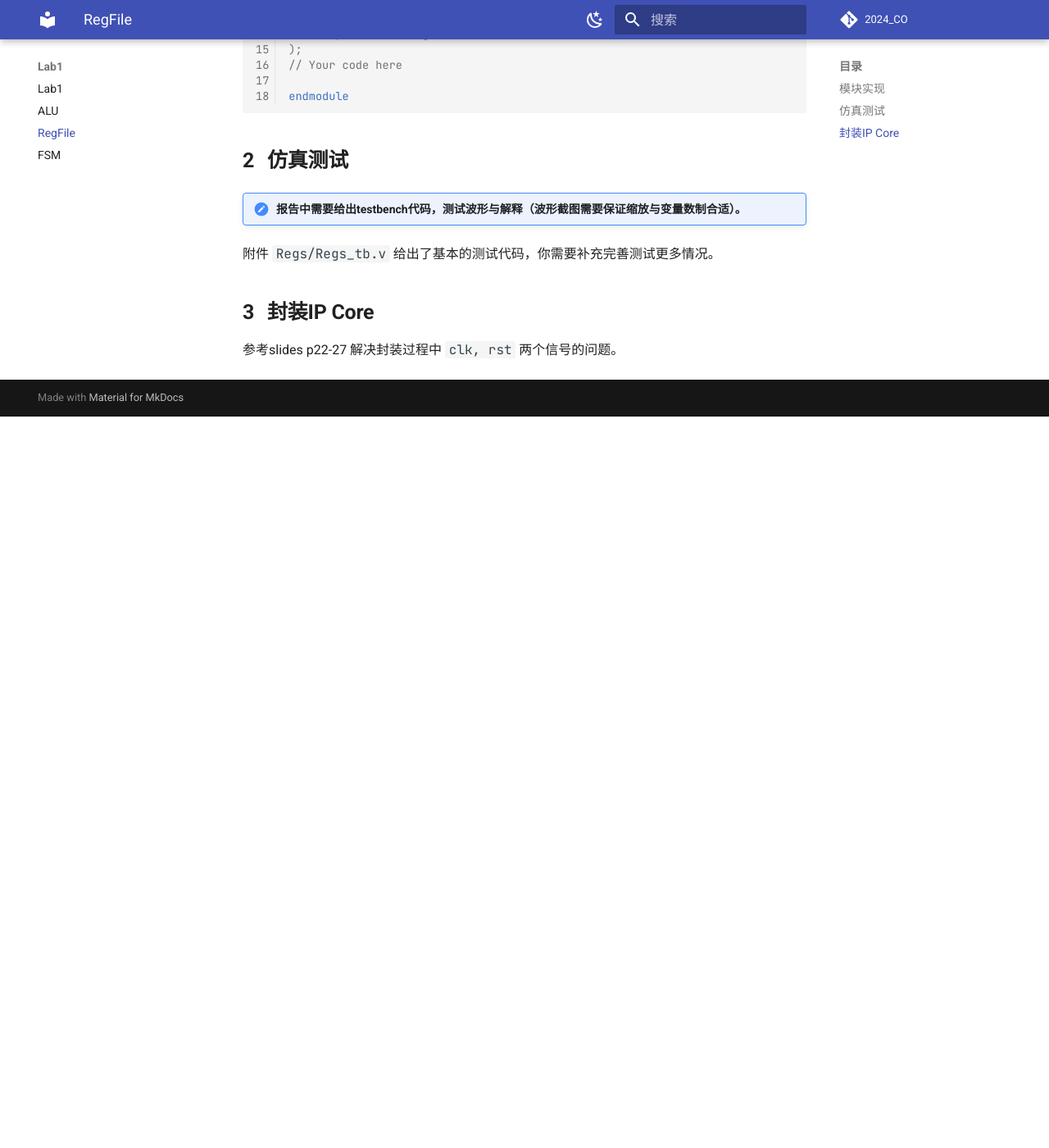
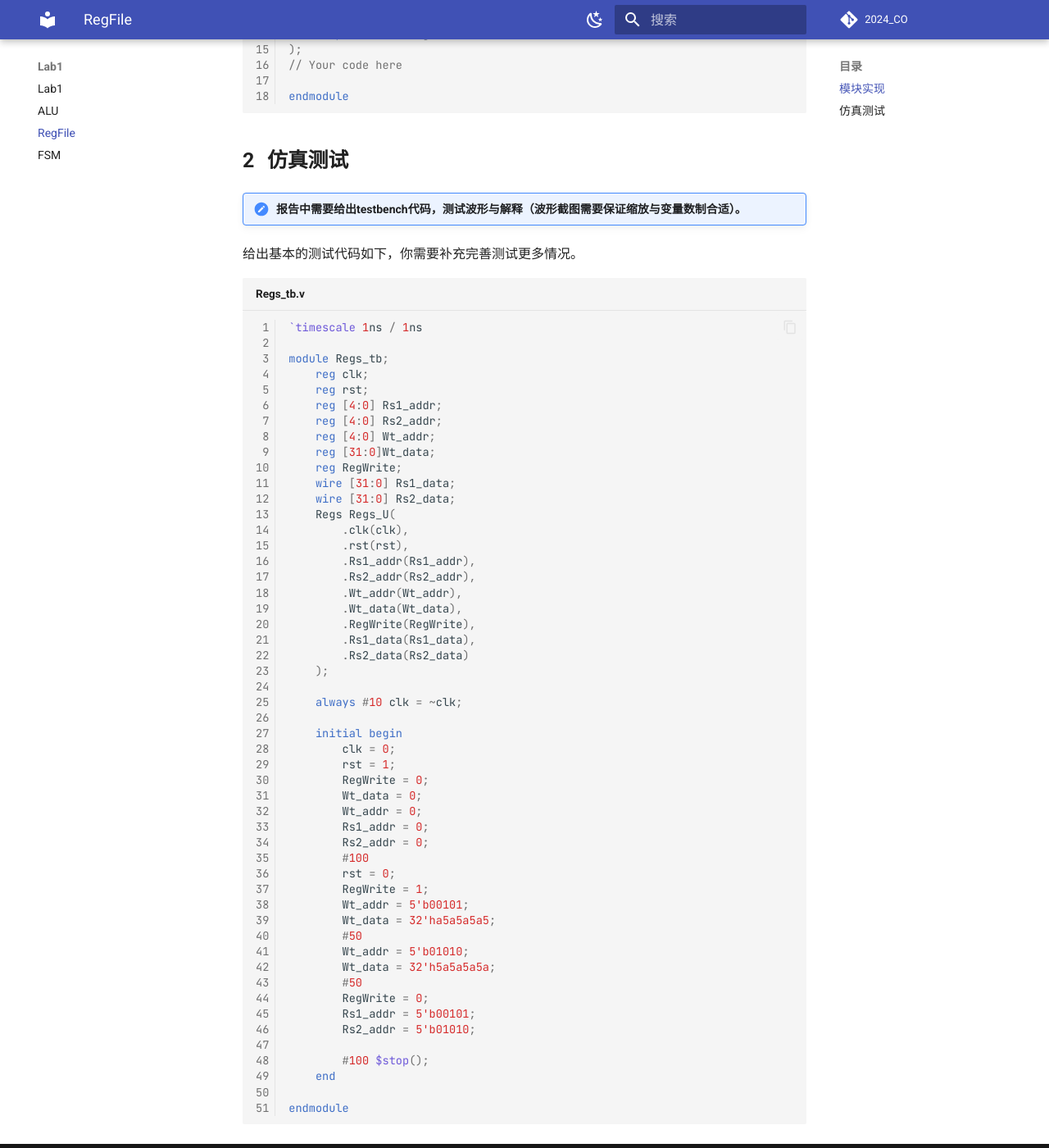
Before and after one commit to Guahao31/2024_CO, an MkDocs documentation site: the page built from docs/Lab1/ALU_RegFile/RegFile.md, in a window 1280 px wide and 1400 px high, scrolled down 989 px. Shown: the whole window at 82% size. Built offline with MkDocs 1.6.1 and Material for MkDocs 9.7.7, drawn with Linux system fonts in a browser that asks for light colours; a script that is not in the unit is left out; comment, search, counter and statistics services are not loaded; before the commit the page ends 1497 px from its top, so only the background shows below that.

Commit message:
docs: add tb code for Regs

````diff
--- a/docs/Lab1/ALU_RegFile/RegFile.md
+++ b/docs/Lab1/ALU_RegFile/RegFile.md
@@ -41,8 +41,58 @@ endmodule
 
 !!! note "报告中需要给出testbench代码，测试波形与解释（波形截图需要保证缩放与变量数制合适）。"
 
-附件 `Regs/Regs_tb.v` 给出了基本的测试代码，你需要补充完善测试更多情况。
+给出基本的测试代码如下，你需要补充完善测试更多情况。
 
-## 封装IP Core
+```verilog linenums="1" title="Regs_tb.v"
+`timescale 1ns / 1ns
 
-参考slides p22-27 解决封装过程中 `clk, rst` 两个信号的问题。
+module Regs_tb;
+    reg clk;
+    reg rst;
+    reg [4:0] Rs1_addr;
+    reg [4:0] Rs2_addr;
+    reg [4:0] Wt_addr;
+    reg [31:0]Wt_data;
+    reg RegWrite;
+    wire [31:0] Rs1_data;
+    wire [31:0] Rs2_data;
+    Regs Regs_U(
+        .clk(clk),
+        .rst(rst),
+        .Rs1_addr(Rs1_addr),
+        .Rs2_addr(Rs2_addr),
+        .Wt_addr(Wt_addr),
+        .Wt_data(Wt_data),
+        .RegWrite(RegWrite),
+        .Rs1_data(Rs1_data),
+        .Rs2_data(Rs2_data)
+    );
+
+    always #10 clk = ~clk;
+
+    initial begin
+        clk = 0;
+        rst = 1;
+        RegWrite = 0;
+        Wt_data = 0;
+        Wt_addr = 0;
+        Rs1_addr = 0;
+        Rs2_addr = 0;
+        #100
+        rst = 0;
+        RegWrite = 1;
+        Wt_addr = 5'b00101;
+        Wt_data = 32'ha5a5a5a5;
+        #50
+        Wt_addr = 5'b01010;
+        Wt_data = 32'h5a5a5a5a;
+        #50
+        RegWrite = 0;
+        Rs1_addr = 5'b00101;
+        Rs2_addr = 5'b01010;
+
+        #100 $stop();
+    end
+
+endmodule
+```
````
